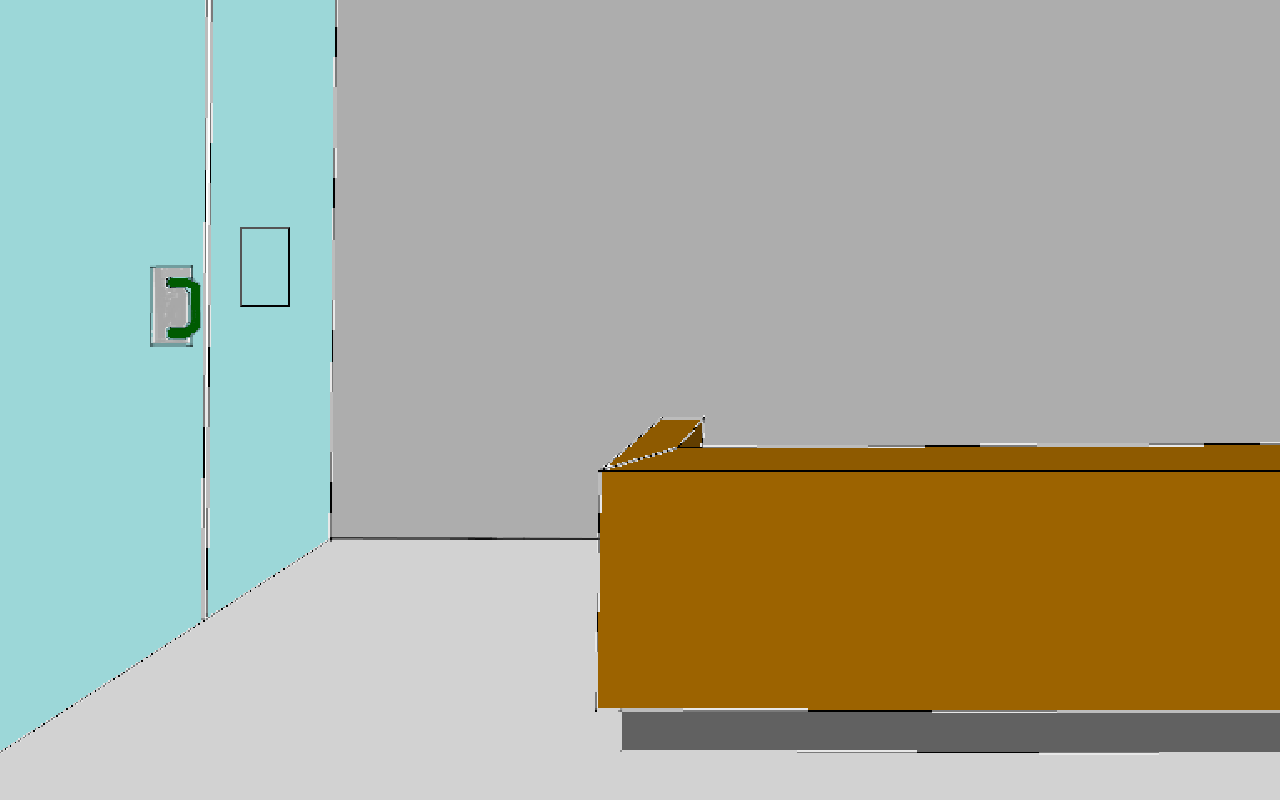
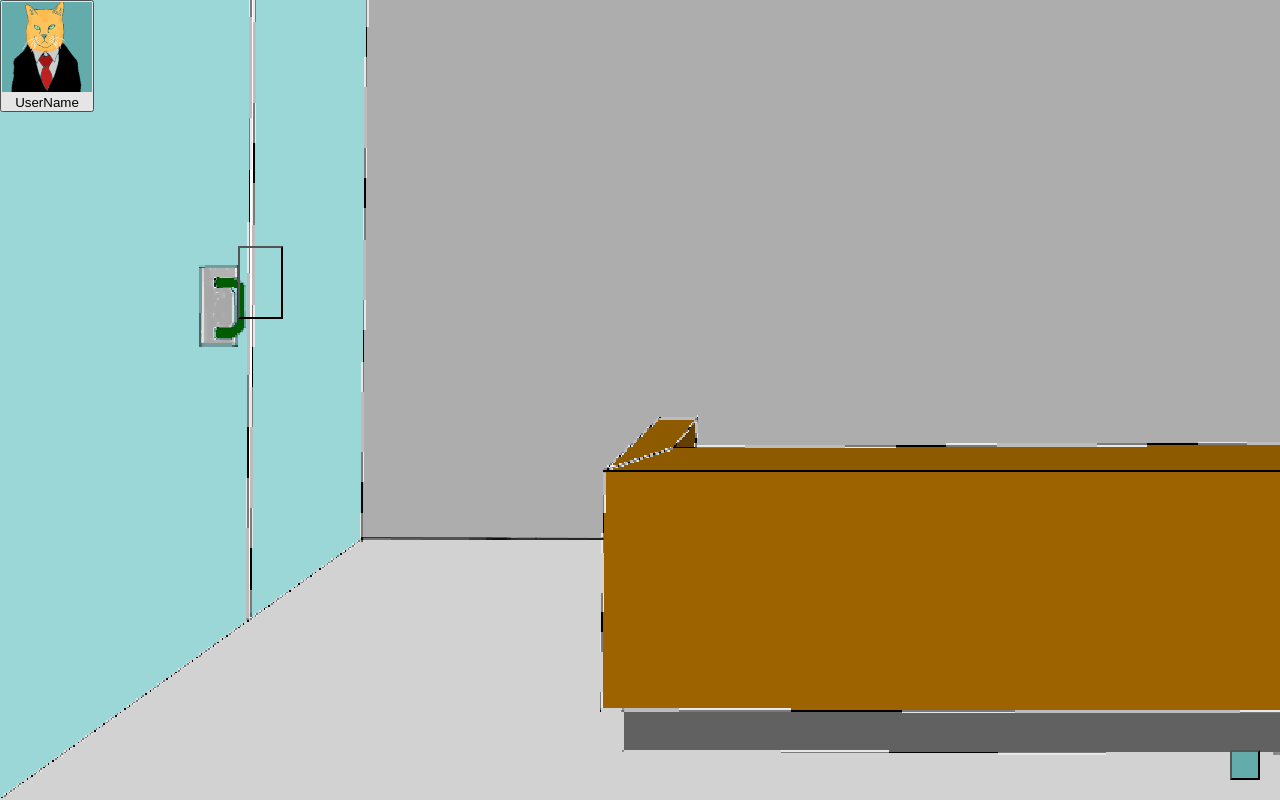
Before and after one commit to CrabNo13/Vivimus-Pecunia, a React (Vite) app: page / in a window 1280 px wide. Built offline with nearby package versions, Linux system fonts and the light colour scheme.

Commit message:
Small cleanup and first UI Layout implementation

```diff
--- a/src/App.css
+++ b/src/App.css
@@ -9,136 +9,78 @@ body {
   width: 100vw;
   height: 100vh;
   overflow: hidden;
-  /* Ensures no scrolling */
 }
 
 .main {
   width: 100vw;
   height: 100vh;
-  object-fit: cover;
-  /* Makes sure the image covers the viewport without distorting */
   display: block;
   image-rendering: pixelated;
-  /* Removes any potential space caused by inline elements */
 }
 
-/* 3D Pixelated Floor */
 .tile {
   width: 100vw;
-  /* Full viewport width */
   height: 100vh;
-  /* Full viewport height */
-
-  /* Enhanced gradient and texture */
   background:
     linear-gradient(to top, rgba(255, 255, 255, 0.3), rgba(0, 0, 0, 0.4)),
-    /* More visible gradient */
     url('../src/textures/white_tile.png') repeat;
-  /* Repeat the texture */
   background-size: 64px 64px;
-  /* Maintain pixelated style */
   image-rendering: pixelated;
-  /* Keep pixels sharp */
   position: fixed;
-  /* Fixes it to the viewport */
   bottom: 0;
-  /* Aligns to the bottom */
   left: 0;
-  /* Aligns to the left */
   z-index: -1;
-  /* Behind other elements */
-
-  /* Rotate the floor to create a 3D effect */
   transform: rotateX(70deg) translateY(0);
-  /* Rotate for a slight 3D effect */
   transform-origin: bottom;
-  /* Set the rotation origin at the bottom */
-
-  /* Enhanced shadow effect for depth */
   box-shadow: inset 0 0 30px rgba(0, 0, 0, 0.7),
-    /* Stronger inner shadow */
     0 10px 30px rgba(0, 0, 0, 0.7);
-  /* Stronger outer shadow */
 }
 
 .wall {
   width: 200px;
-  /* Set a fixed width for the wall */
   height: 100vh;
-  /* Full viewport height */
   background: url('../src/textures/wall.png') repeat;
-  /* Use the wall texture */
   background-size: 32px 32px;
-  /* Maintain pixelated style */
   image-rendering: pixelated;
-  /* Keep pixels sharp */
   position: fixed;
-  /* Fixes it to the viewport */
   z-index: 1;
-  /* Ensure it renders above the floor */
 }
 
-/* Left wall */
 .left {
   left: 0;
-  /* Aligns to the left */
   transform:
-    skewY(-5deg)
-    /* Skew the wall vertically */
-    rotateY(-10deg)
-    /* Rotate counter-clockwise */
-    translateZ(20px);
-  /* Keep elevated */
+    skewY(-5deg) rotateY(-10deg) translateZ(20px);
   transform-origin: left;
-  /* Set the rotation origin to the left */
 }
 
-/* Right wall */
 .right {
   right: 0;
-  /* Aligns to the right */
   transform:
-    skewY(5deg)
-    /* Skew the wall vertically */
-    rotateY(10deg)
-    /* Rotate clockwise */
-    translateZ(20px);
-  /* Keep elevated */
+    skewY(5deg) rotateY(10deg) translateZ(20px);
   transform-origin: right;
-  /* Set the rotation origin to the right */
-}
-
-/* Shadow effect */
-.wall::before {
-  content: '';
-  position: absolute;
-  top: 0;
-  left: 0;
-  width: 100%;
-  height: 100%;
-  background: rgba(0, 0, 0, 0.3);
-  /* Toned-down shadow effect */
-  z-index: -1;
-  /* Place it behind the wall */
-  filter: blur(6px);
-  /* Blur the shadow for a softer look */
-  opacity: 0.5;
-  /* Make it less visible */
 }
 
 .doorHandle {
   z-index: 10;
-  height: 80px;
-  /* Increased height */
-  width: 50px;
-  /* Increased width */
+  height: 73px;
+  width: 45px;
   background-color: #cccccc00;
-  /* Add a background color for visibility */
   position: fixed;
-  top: 227px;
-  /* Adjust these values to position it */
+  top: 246px;
   display: flex;
   justify-content: center;
-  /* Center the text horizontally */
   align-items: center;
 }
+
+.profileButton {
+  position: fixed,
+}
+
+.settingsButton {
+  position: fixed;
+  background-image: url(./textures/cat_profile.png);
+  bottom: 20px;
+  right: 20px;
+  height: 30px;
+  width: 30px;
+}
--- a/src/App.jsx
+++ b/src/App.jsx
@@ -1,14 +1,15 @@
 import { useState } from 'react'
 import './App.css'
 import GroundLevel from './GroundLevel/GroundLevel'
+import Layout from './Layout'
 
 function App() {
   const [count, setCount] = useState(0)
 
   return (
-    <>
+    <Layout>
       <GroundLevel />
-    </>
+    </Layout>
   )
 }
 
--- a/src/GroundLevel/GroundLevel.jsx
+++ b/src/GroundLevel/GroundLevel.jsx
@@ -1,4 +1,3 @@
-import React from 'react';
 import { useState } from 'react';
 import Reception from './scenes/Reception'
 import Lobby from './scenes/Lobby';
--- a/src/GroundLevel/scenes/Lobby.jsx
+++ b/src/GroundLevel/scenes/Lobby.jsx
@@ -1,11 +1,11 @@
-import React from 'react';
 import LobbyImage from '../../textures/lobby_beta.png';
 
 function Lobby({ changeScene }) {
     return (<div>
         <img src={LobbyImage} className="main" />
         <button className="doorHandle" onClick={() => changeScene('Reception')} style={{
-            right: "60px"
+            right: "60px",
+            top: "350px"
         }}></button>
     </div>)
 };
--- a/src/GroundLevel/scenes/Reception.jsx
+++ b/src/GroundLevel/scenes/Reception.jsx
@@ -1,4 +1,3 @@
-import React from 'react'
 import ReceptionImage from '../../textures/reception_beta.png'
 
 function Reception({ changeScene }) {
@@ -6,7 +5,7 @@ function Reception({ changeScene }) {
         <div>
             <img src={ReceptionImage} className="main" />
             <button className="doorHandle" onClick={() => changeScene('Lobby')} style={{
-                left: "240px"
+                left: "238px"
             }}></button>
         </div>
     )
--- /dev/null
+++ b/src/Layout.jsx
@@ -0,0 +1,28 @@
+import ProfilePic from './textures/cat_profile.png'
+
+function Layout({ children }) {
+    return (<>
+        <Profile />
+        <Settings />
+        {children}
+    </>)
+};
+
+function Profile() {
+    return (
+        <button style={{ position: "fixed" }}>
+            <img src={ProfilePic} style={{ width: "90px", height: "90px" }} />
+            <div>UserName</div>
+        </button>
+    )
+};
+
+function Settings() {
+    return <button className='settingsButton' />
+};
+
+function Hotbar() {
+    return null
+};
+
+export default Layout;
```
Also changed, not shown: PlannedFeatures.txt, src/textures/cat_profile.png (added).
